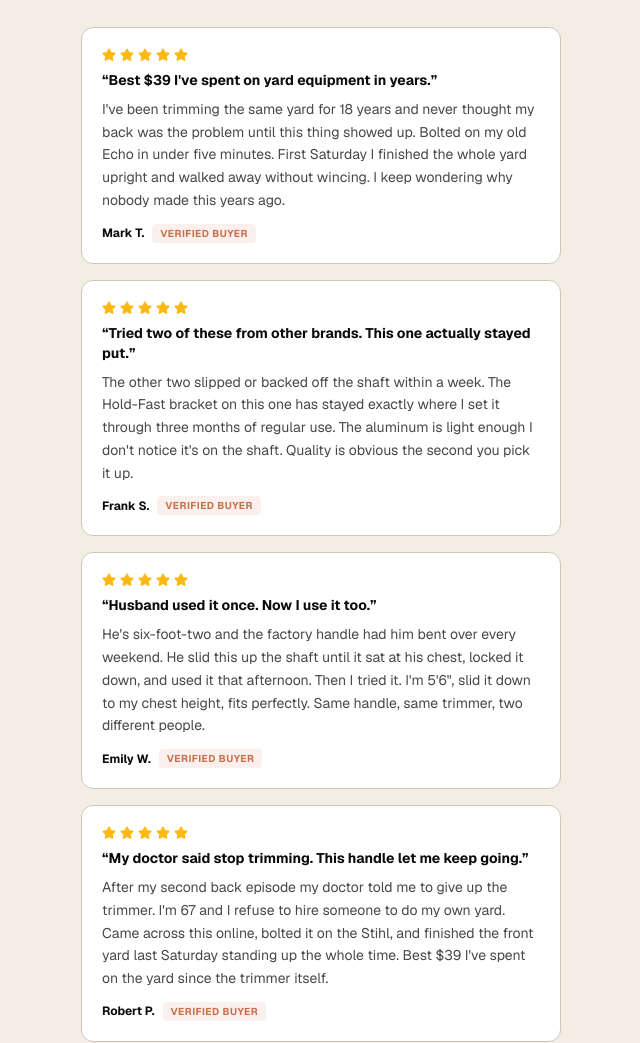
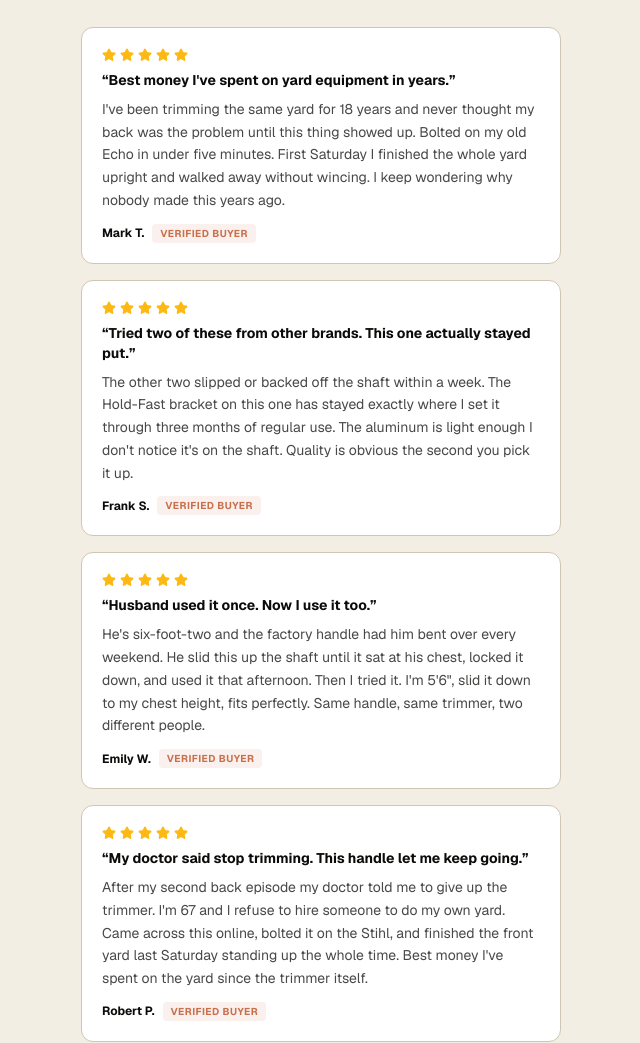
Before and after one commit to tanuk1199/field-and-harvest, a Next.js app: page /the-trimmer-switch-sets in a window 1280 px wide. Shown: the part 7280-8323 px from the top of the page, without its empty margins (319-959 px from the left). Built offline with nearby package versions, Linux system fonts and the light colour scheme; no server answers.

Commit message:
trimmer-switch-sets: neutralize $39 review mentions (no-single funnel, floor $69)
Co-Authored-By: Claude Opus 4.8 (1M context) <noreply@anthropic.com>

```diff
--- a/app/the-trimmer-switch-sets/page.tsx
+++ b/app/the-trimmer-switch-sets/page.tsx
@@ -327,7 +327,7 @@ export default function LandingPage() {
                 <Star key={i} className="w-3.5 h-3.5 fill-[#FDB913] text-[#FDB913]" />
               ))}
             </div>
-            <p className="text-sm font-bold text-foreground mb-2">&ldquo;Best $39 I&apos;ve spent on yard equipment in years.&rdquo;</p>
+            <p className="text-sm font-bold text-foreground mb-2">&ldquo;Best money I&apos;ve spent on yard equipment in years.&rdquo;</p>
             <p className="text-sm text-foreground/75 leading-relaxed mb-3">
               I&apos;ve been trimming the same yard for 18 years and never thought my back was the problem until this thing showed up. Bolted on my old Echo in under five minutes. First Saturday I finished the whole yard upright and walked away without wincing. I keep wondering why nobody made this years ago.
             </p>
@@ -380,7 +380,7 @@ export default function LandingPage() {
             </div>
             <p className="text-sm font-bold text-foreground mb-2">&ldquo;My doctor said stop trimming. This handle let me keep going.&rdquo;</p>
             <p className="text-sm text-foreground/75 leading-relaxed mb-3">
-              After my second back episode my doctor told me to give up the trimmer. I&apos;m 67 and I refuse to hire someone to do my own yard. Came across this online, bolted it on the Stihl, and finished the front yard last Saturday standing up the whole time. Best $39 I&apos;ve spent on the yard since the trimmer itself.
+              After my second back episode my doctor told me to give up the trimmer. I&apos;m 67 and I refuse to hire someone to do my own yard. Came across this online, bolted it on the Stihl, and finished the front yard last Saturday standing up the whole time. Best money I&apos;ve spent on the yard since the trimmer itself.
             </p>
             <div className="flex items-center gap-2">
               <span className="text-xs font-bold text-foreground">Robert P.</span>
```
